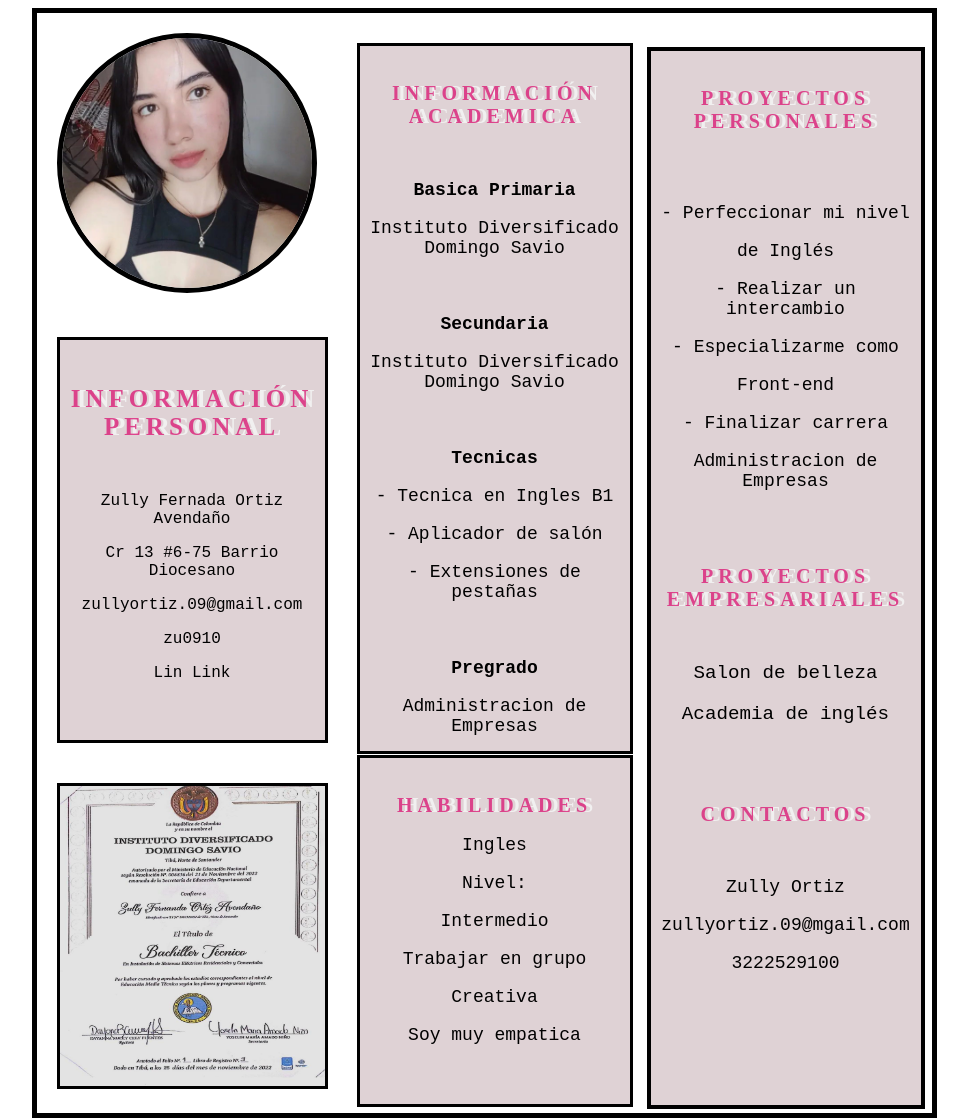
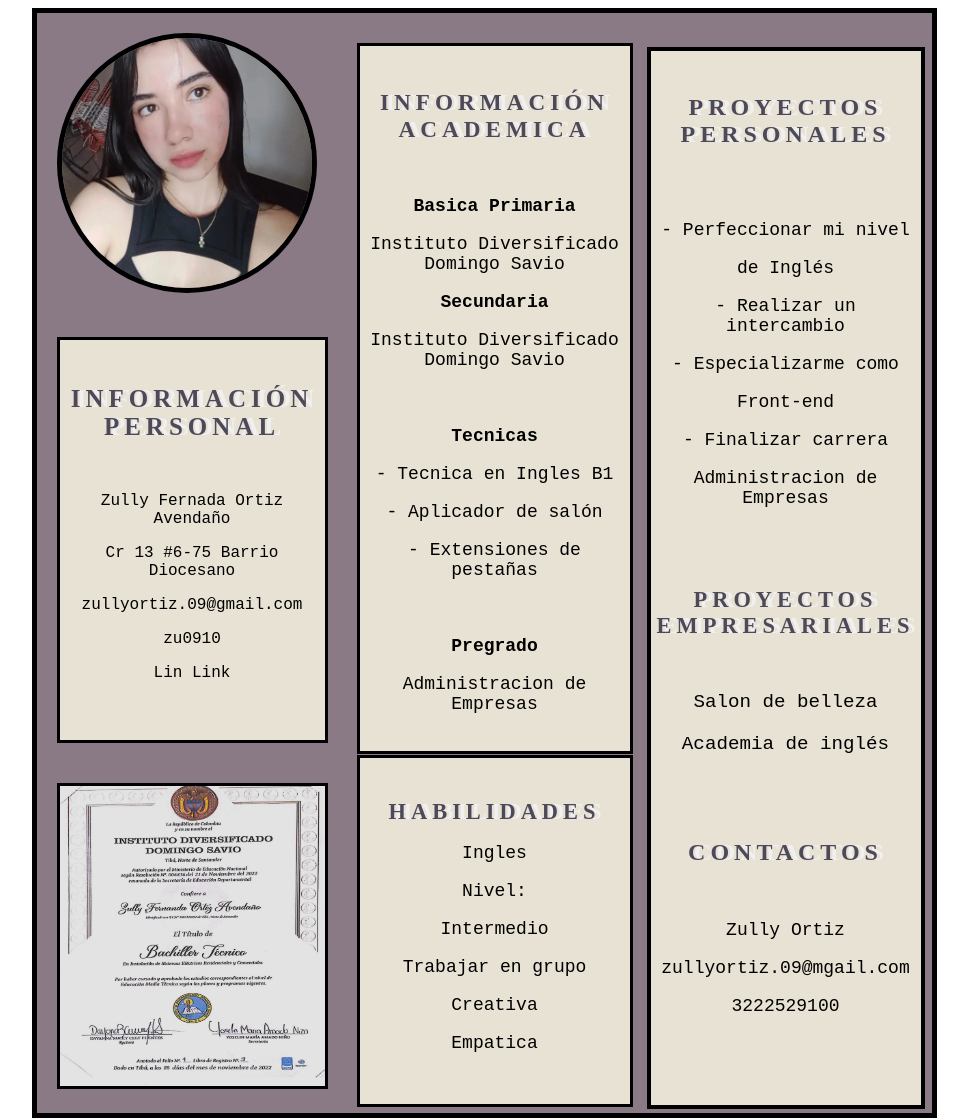
Before and after one commit to zu0910/HTML_OrtizZully, a plain HTML site: page Dia2/Ejercicio2_OrtizZully.html in a window 1280 px wide. Shown: the whole page, without its empty margins (156-1124 px from the left). Drawn offline with Linux system fonts and the light colour scheme.

Commit message:
terminado

```diff
--- a/Dia2/Ejercicio2_OrtizZully.html
+++ b/Dia2/Ejercicio2_OrtizZully.html
@@ -3,19 +3,19 @@
 <head>
     <meta charset="UTF-8">
     <meta name="viewport" content="width=device-width, initial-scale=1.0">
-    <title>Document</title>
+    <title>Info Personal</title>
     <link rel="stylesheet" href="styles/pruebita.css">
 </head>
 <body>
     <div class="Contenedor">
         <div class="imagen">
-            <img src="img/img1.jpg" alt="" >
+            <img src="img/img1.jpg" alt="" ><!-- url de la imagen a colocar en la pag-->
         </div>
         <div class="caja1">
-            <h1  class="titulo1"><br>Información Personal</h1>
+            <h1  class="titulo1"><br>Información Personal</h1><!--h1 Titulo/ br salto de linea-->
             <div class="contenido">
                 <br>
-                <p>Zully Fernada Ortiz Avendaño</p>
+                <p>Zully Fernada Ortiz Avendaño</p><!--p Parrafo-->
                 <p>Cr 13 #6-75 Barrio Diocesano</p>
                 <p>zullyortiz.09@gmail.com</p>
                 <p>zu0910</p>
@@ -33,7 +33,7 @@
                 <br>
                 <p><b>Basica Primaria</b></p>
                 <p>Instituto Diversificado Domingo Savio</p>
-                <br>
+
                 <p><b>Secundaria</b></p>
                 <p>Instituto Diversificado Domingo Savio</p>
                 <br>
@@ -56,7 +56,7 @@
                 <p>Intermedio</p>
                 <p>Trabajar en grupo</p>
                 <p>Creativa </p>
-                <p>Soy muy empatica</p>
+                <p>Empatica</p>
 
 
             </div>
--- a/Dia2/styles/pruebita.css
+++ b/Dia2/styles/pruebita.css
@@ -1,60 +1,61 @@
 .Contenedor{
-    margin: auto;
-    width: 895px;
-    height: 1100px;
-    background: white;
-    border: 5px solid black
+    margin: auto;/* Centra la hoja de la paguina */
+    width: 895px;/* ancho */
+    height: 1100px; /* Altura */
+    background: #8a7a86;/* color de fondo*/
+    border: 5px solid black/* Borde de la caja */
     }
 
 .Contenedor .imagen img{
 
     margin: 20px;
-    border-radius: 85%;
+    border-radius: 85%;/* redondear la imagen*/
     height: 250px;
     width: 250px;
-    transition: 100ms all;
+    transition: 100ms all;/*Va a agarrar todos los objetos*/
     border: 5px solid black
 
 
 }
 .Contenedor .imagen img:hover{
-    transform: scale(1.2);
+    /* hover lo que realiza es que cuando el mouse toque la caja va a realizar la transsicn*/
+    transform: scale(1.2);/*  */
 }
 /*crear caja 1 */
 .caja1{
 
     margin: 20px;
     font-size: 20px;
-    background-color: rgb(223, 210, 213);
+    background-color: #e7e2d3;
     width: 265px;
     height: 400px;
     border: 3px solid black;
     transition: 100ms all;
 }
 .caja1 .titulo1{
-    font-size: 125%;
-    letter-spacing: 5px;
-    text-align: center;
-    color: rgba(219, 46, 127, 0.877);
-    text-shadow: rgb(241, 240, 240) 6px 0;
-    text-transform: uppercase;
+    font-size: 125%;/* Tamaño del titulo de la caja */
+    letter-spacing: 5px;/* El espacio que va a tener la cada letra del circulo */
+    text-align: center;/* centrar el titulo */
+    color: #4e495a;/* color al circulo */
+    text-shadow: rgb(241, 240, 240) 6px 0;/* color del sombreado del circulo */
+    text-transform: uppercase;/* Todo el titulo va a pasar a mayuscula */
 
 
 }
 .caja1:hover{
     transform: scale(1.1);
-    background-color: rgb(255, 255, 255);
+    background-color: rgb(255, 255, 255);/* Al hacer la transcision la caja cambiara de color  */
 
 }
 .contenido{
     text-align: center;
-    font-family:'Courier New', Courier, monospace;
-    font-size: medium;
+    font-family:'Courier New', Courier, monospace;/* Tipo de fuente que va a tener la letra */
+    font-size: medium;/* Tamaño medio */
 
 }
 .caja2 img{
 
-    margin: 20px;
+    margin: 20px; /* Margen */
     background-color: antiquewhite;
     width: 265px;
     height: 300px;
@@ -62,27 +63,27 @@
     transition: 90ms all;
 }
 .caja2:hover{
-    transform: scale(1.1);
+    transform: scaleY(1.2);
 
 }
 
 .caja3{
-    position: relative;
+    position: relative;/* Hace que la caja sea relativa, que la caja tenga movimiento */
     text-align: center;
-    left: 300px;
-    top: -1090px;
+    left: 300px;/* mover la caja a la izquierda */
+    top: -1090px;/* La caja suba */
     margin: 20px;
-    background-color: rgb(223, 210, 213);
+    background-color: #e7e2d3;
     width: 270px;
     height: 705px;
     border: 3px solid black
 }
 .caja3 .titulo2{
 
-    font-size: 125%;
+    font-size: 145%;
     letter-spacing: 5px;
     text-align: center;
-    color: rgba(219, 46, 127, 0.877);
+    color: #4e495a;
     text-shadow: rgb(241, 240, 240) 6px 0;
     text-transform: uppercase;
 }
@@ -101,16 +102,16 @@
     left: 300px;
     top: -1109px;
     margin: 20px;
-    background-color: rgb(223, 210, 213);
+    background-color: #e7e2d3;
     width: 270px;
     height: 346px;
     border: 3px solid black
 }
 .caja4 .titulo3{
-    font-size: 125%;
+    font-size: 140%;
     letter-spacing: 5px;
     text-align: center;
-    color: rgba(219, 46, 127, 0.877);
+    color: #4e495a;
     text-shadow: rgb(241, 240, 240) 6px 0;
     text-transform: uppercase;
 }
@@ -129,7 +130,7 @@
     left: 590px;
     top: -2189px;
     margin: 20px;
-    background-color: rgb(223, 210, 213);
+    background-color: #e7e2d3;
     width: 270px;
     height: 1054px;
     border: 4px solid black;
@@ -140,26 +141,26 @@
     background-color: rgb(255, 255, 255);
 }
 .caja5 .titulo4{
-    font-size: 125%;
+    font-size: 150%;
     letter-spacing: 5px;
     text-align: center;
-    color: rgba(219, 46, 127, 0.877);
+    color: #4e495a;
     text-shadow: rgb(241, 240, 240) 6px 0;
     text-transform: uppercase;
 }
 .caja5 .titulo5{
-    font-size: 125%;
+    font-size: 140%;
     letter-spacing: 5px;
     text-align: center;
-    color: rgba(219, 46, 127, 0.877);
+    color: #4e495a;
     text-shadow: rgb(241, 240, 240) 6px 0;
     text-transform: uppercase;
 }
 .caja5 .titulo6{
-    font-size: 125%;
+    font-size: 150%;
     letter-spacing: 5px;
     text-align: center;
-    color: rgba(219, 46, 127, 0.877);
+    color: #4e495a;
     text-shadow: rgb(241, 240, 240) 6px 0;
     text-transform: uppercase;
 }
```
